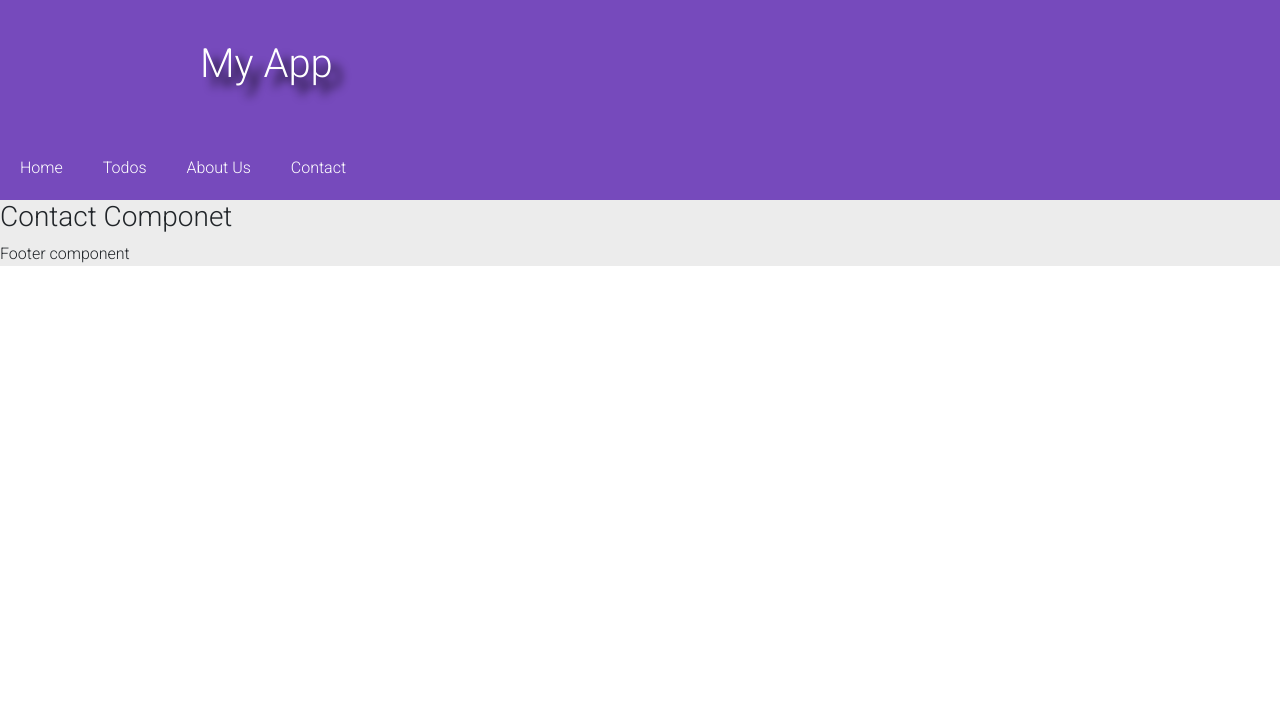
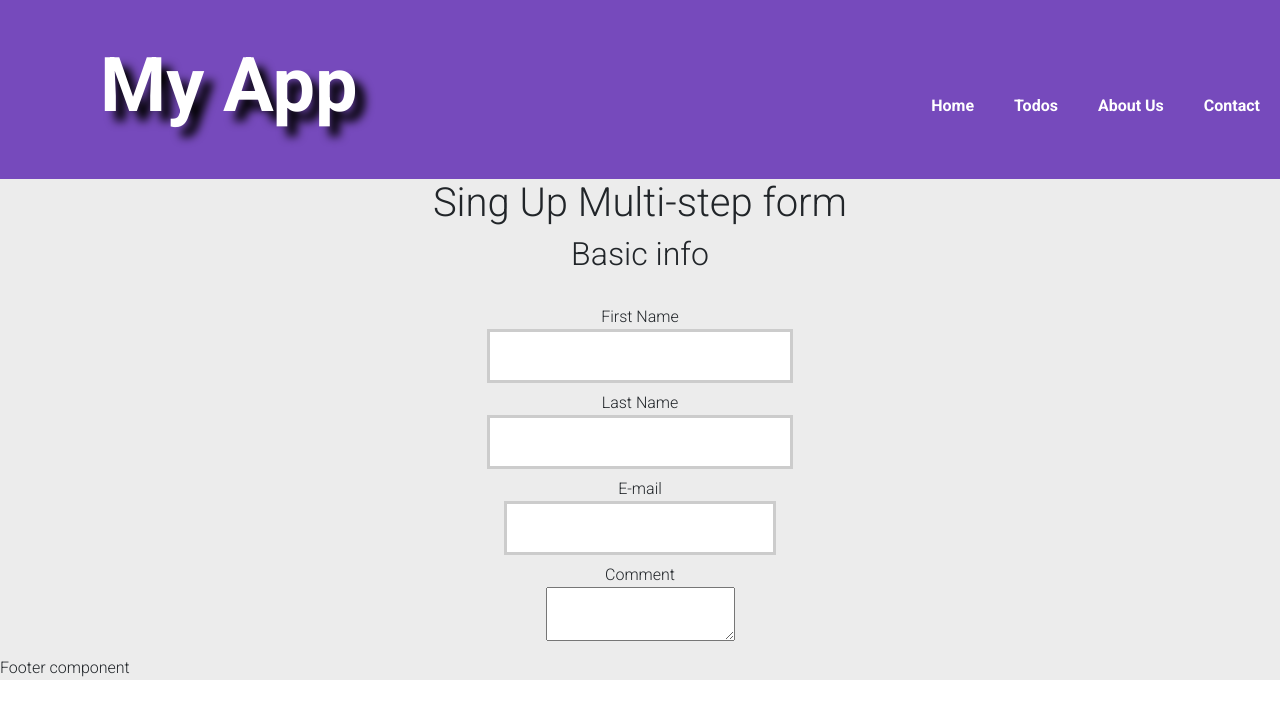
Before and after one commit to martina-heart/ToDo-React, a React (Create React App) app: page /contact in a window 1280 px wide. Shown: the top 718 px of the page. Built offline with nearby package versions, Linux system fonts and the light colour scheme; the HTML template or start-up script is replaced by a standard one.

Commit message:
Contact-Sing Up Input

```diff
--- a/src/App.css
+++ b/src/App.css
@@ -1,19 +1,5 @@
 header {
   background-color: #764abc;
-}
-
-h1 {
-  color: white;
-  font-size: 3rem;
-  text-shadow: 10px 10px 10px black;
-  padding: 40px 200px;
-}
-
-h2 {
-  font-size: 70px;
-  font-weight: 200;
-  text-align: center;
-  color: #b83f45;
 }
 
 #css {
--- a/src/App.js
+++ b/src/App.js
@@ -5,7 +5,7 @@ import AboutUs from "./Pages/AboutUs/about-us.component";
 import Contact from "./Pages/Contact/contact.component";
 import SingleTodo from "./Pages/SingleTodo/single-todo.component";
 import Header from "./Common/Header/header.component";
-import Footer from "./Common/Footer/footer.componet";
+import Footer from "./Common/Footer/footer.component";
 import Home from "./Pages/Home/home.component";
 import { TodosContextProvider } from "./Contexts/todos.context";
 
--- a/src/Common/Header/header.component.css
+++ b/src/Common/Header/header.component.css
@@ -1,3 +1,18 @@
+.header-css {
+  display: flex;
+  flex-direction: row;
+  align-items: baseline;
+  justify-content: space-between;
+}
+
+.header-css h1 {
+  font-weight: bold;
+  font-size: 2cm;
+  color: white;
+  text-shadow: 10px 10px 10px black;
+  padding: 40px 100px;
+}
+
 .menu-css {
   list-style: none;
   padding: 0;
@@ -7,10 +22,8 @@
 .links {
   margin: 20px;
   display: inline-block;
-}
-
-.links.active {
-  color: coral;
+  font-weight: bold;
+  text-shadow: 2px, 2px, 2px white;
 }
 
 .links a {
--- a/src/Common/Header/header.component.js
+++ b/src/Common/Header/header.component.js
@@ -4,7 +4,7 @@ import "./header.component.css";
 const Header = () => {
   return (
     <>
-      <header>
+      <header className="header-css">
         <h1>My App</h1>
         <ul className="menu-css">
           <li className="links">
--- a/src/Components/ToDosHeader/ToDosHeader.component.css
+++ b/src/Components/ToDosHeader/ToDosHeader.component.css
@@ -7,3 +7,12 @@ input {
   transition: 0.5s;
   outline: none;
 }
+
+.h2-css {
+  text-align: center;
+}
+
+.h2-css h2 {
+  font-weight: bold;
+  color: blueviolet;
+}
--- a/src/Components/ToDosHeader/ToDosHeader.component.js
+++ b/src/Components/ToDosHeader/ToDosHeader.component.js
@@ -9,9 +9,9 @@ class ToDosHeader extends React.Component {
         {(value) => {
           return (
             <>
-              <header>
+              <div className="h2-css">
                 <h2>List of ToDos</h2>
-              </header>
+              </div>
               <div>
                 <input
                   type="text"
--- /dev/null
+++ b/src/Pages/Contact/contact.component.css
@@ -0,0 +1,11 @@
+.form-css {
+  text-align: center;
+}
+
+.contact {
+  text-align: center;
+}
+
+.info {
+  text-align: center;
+}
--- a/src/Pages/Contact/contact.component.js
+++ b/src/Pages/Contact/contact.component.js
@@ -1,5 +1,84 @@
-const Contact = () => {
-  return <h3>Contact Componet</h3>;
-};
+import React from "react";
+import "../Contact/contact.component.css";
+
+class Contact extends React.Component {
+  constructor(props) {
+    super(props);
+
+    this.state = {
+      contactForm: {
+        firstname: "",
+        lastname: "",
+        email: "",
+        comment: "",
+      },
+    };
+  }
+
+  onChangeHandler(e) {
+    const updatedContactForm = { ...this.state.contactForm };
+    updatedContactForm[e.target.name] = e.target.value;
+    this.setState({ contactForm: updatedContactForm });
+  }
+
+  render() {
+    return (
+      <>
+        <h1 className="contact">Sing Up Multi-step form</h1>
+        <h2 className="info">Basic info</h2>
+        <br />
+        <form className="form-css">
+          <div>
+            <label>
+              First Name
+              <input
+                type="text"
+                name="firstName"
+                value={this.state.contactForm.name}
+                onChange={(e) => this.onChangeHandler(e)}
+              />
+            </label>
+            <br />
+          </div>
+          <div>
+            <label>
+              Last Name
+              <input
+                type="text"
+                name="lastName"
+                value={this.state.contactForm.surname}
+                onChange={(e) => this.onChangeHandler(e)}
+              />
+            </label>
+            <br />
+          </div>
+          <div>
+            <label>
+              E-mail
+              <input
+                type="email"
+                name="E-mail"
+                value={this.state.contactForm.email}
+                onChange={(e) => this.onChangeHandler(e)}
+              />
+            </label>
+            <br />
+          </div>
+          <div>
+            <label>
+              Comment
+              <br />
+              <textarea
+                comment="comment"
+                value={this.state.contactForm.comment}
+                onChange={(e) => this.onChangeHandler(e)}
+              />
+            </label>
+          </div>
+        </form>
+      </>
+    );
+  }
+}
 
 export default Contact;
--- a/src/Pages/ToDos/ToDos.component.js
+++ b/src/Pages/ToDos/ToDos.component.js
@@ -1,6 +1,6 @@
 import ToDosList from "../../Components/ToDos-List/ToDos-List.component";
 import ToDosHeader from "../../Components/ToDosHeader/ToDosHeader.component";
-import ToDosFooter from "../../Components/ToDosFooter/ToDosFooter.components";
+import ToDosFooter from "../../Components/ToDosFooter/ToDosFooter.component";
 import "./ToDos.component.css";
 
 const ToDos = () => {
```
Also changed, not shown: src/Common/Footer/footer.component.js (renamed from src/Common/Footer/footer.componet.js), src/Components/ToDosFooter/ToDosFooter.component.js (renamed from src/Components/ToDosFooter/ToDosFooter.components.js), 1 other file (tests, documents, lock files or other folders).
